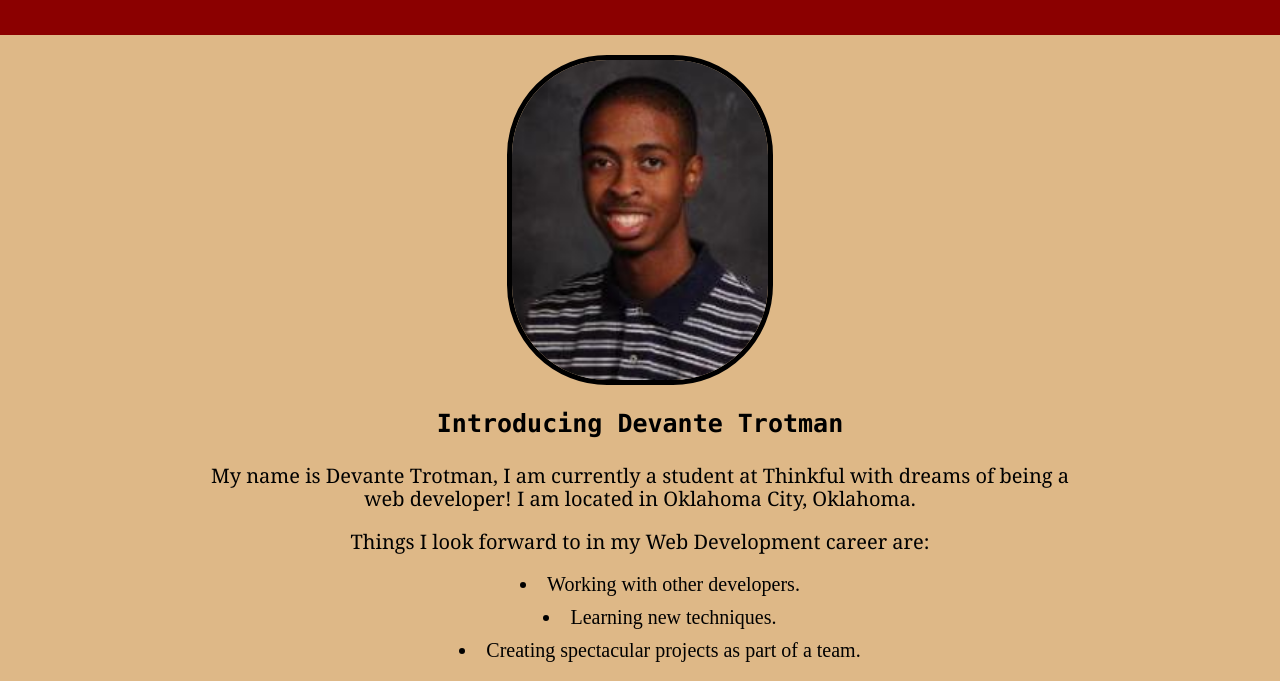
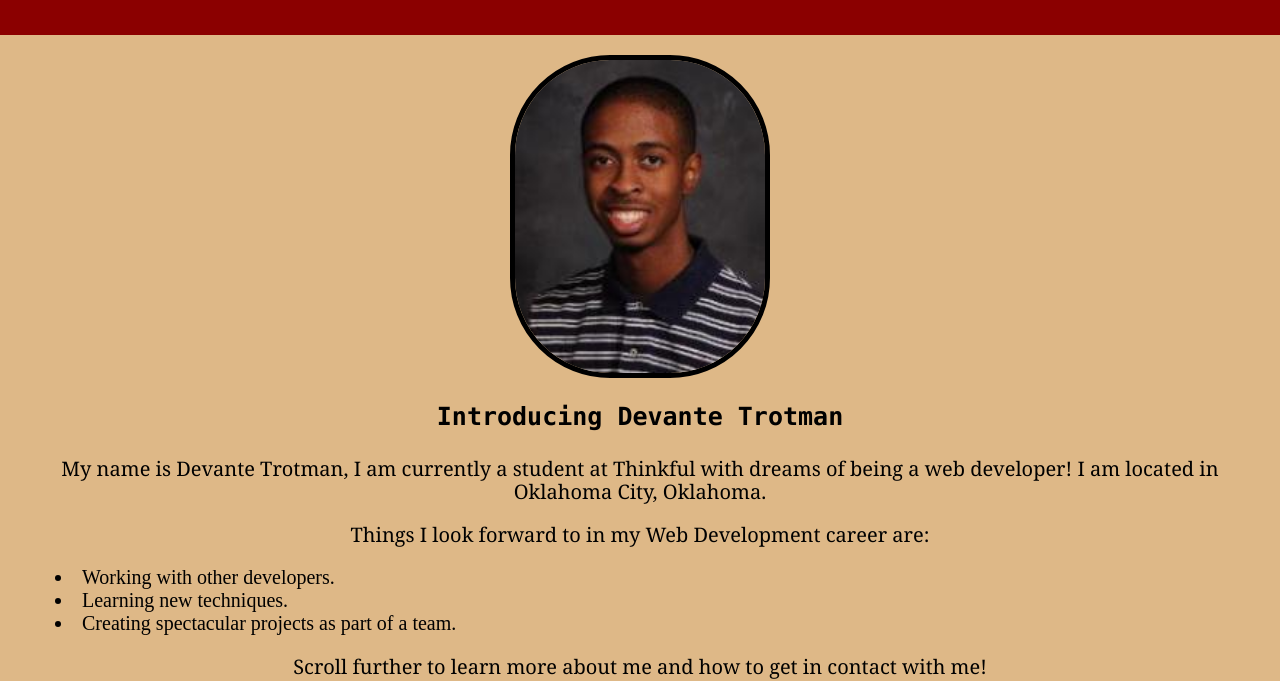
Before and after one commit to devantetrotman/devantetrotman.github.io, a plain HTML site: page index.html in a window 1280 px wide. Shown: the part 276-957 px from the top of the page. Drawn offline with nearby package versions, Linux system fonts and the light colour scheme.

Commit message:
Not the best way to update, but it sure worked

```diff
--- a/style.css
+++ b/style.css
@@ -47,8 +47,8 @@ img{
 main p{
     font-family: Georgia,serif;
     text-align: center;
-    margin-left: 200px;
-    margin-right: 200px;
+/*     margin-left: 200px;
+    margin-right: 200px; */
     font-size: 20px;
 }
 
@@ -87,10 +87,10 @@ footer{
 }
 
 li{
-    text-align: center;
+    /* text-align: center; */
     font-size: 20px;
-    margin-top: 10px;
-    margin-bottom: 10px;
+    /*     margin-top: 10px;
+    margin-bottom: 10px; */
     list-style-position: inside;
 }
 
@@ -101,3 +101,8 @@ hr{
     margin-top: 50px;
     margin-bottom: 50px;
 }
+
+section {
+  margin-left: 15px;
+  margin-right: 15px;
+}
```
